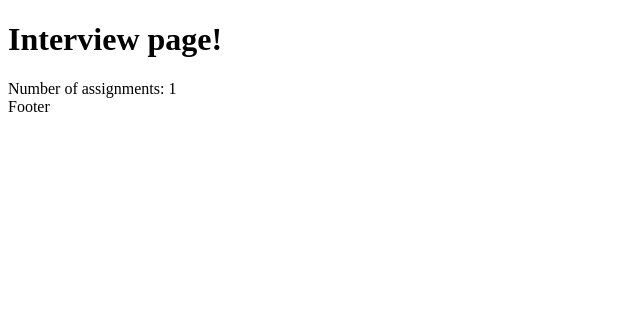
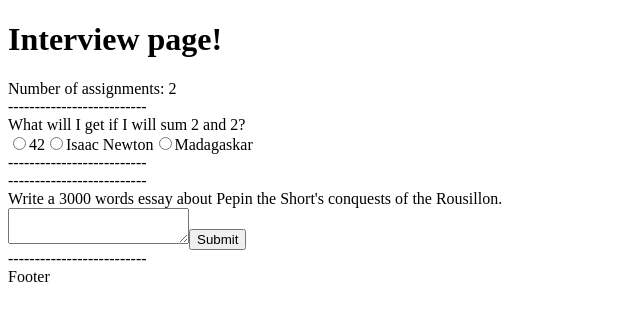
Before and after one commit to Alakind/ISEP, a React (Vite) app in the folder frontend/applicant/: page /interview in a window 1280 px wide. Shown: the top 320 px of the page, without its empty margins (0-640 px from the left). Built offline with nearby package versions, Linux system fonts and the light colour scheme.

Commit message:
added interview skeleton

```diff
--- /dev/null
+++ b/frontend/applicant/src/components/Assignment.tsx
@@ -0,0 +1,31 @@
+import { AssignmentTypes } from "../utils/constants";
+import {
+  AssignmentInterface,
+  AssignmentMultipleChoiceInterface,
+} from "../utils/types";
+import AssignmentMultipleChoice from "./AssignmentMultipleChoice";
+import AssignmentOpen from "./AssignmentOpen";
+
+function Assignment({ assignment }: AssignmentProps) {
+  return (
+    <>
+      <div>--------------------------</div>
+      <div>{assignment.text}</div>
+      {assignment.type == AssignmentTypes.MULTIPLE_CHOICE && (
+        <AssignmentMultipleChoice
+          assignment={assignment as AssignmentMultipleChoiceInterface}
+        />
+      )}
+      {assignment.type == AssignmentTypes.OPEN && (
+        <AssignmentOpen assignment={assignment} />
+      )}
+      <div>--------------------------</div>
+    </>
+  );
+}
+
+interface AssignmentProps {
+  assignment: AssignmentInterface;
+}
+
+export default Assignment;
--- /dev/null
+++ b/frontend/applicant/src/components/AssignmentMultipleChoice.tsx
@@ -0,0 +1,22 @@
+import { AssignmentMultipleChoiceInterface } from "../utils/types";
+
+function AssignmentMultipleChoice({
+  assignment,
+}: AssignmentMultipleChoiceProps) {
+  return (
+    <>
+      {assignment.options.map((option, i) => (
+        <label key={i}>
+          <input type="radio" value={option} name={assignment.id} />
+          {option}
+        </label>
+      ))}
+    </>
+  );
+}
+
+interface AssignmentMultipleChoiceProps {
+  assignment: AssignmentMultipleChoiceInterface;
+}
+
+export default AssignmentMultipleChoice;
--- /dev/null
+++ b/frontend/applicant/src/components/AssignmentOpen.tsx
@@ -0,0 +1,16 @@
+import { AssignmentInterface } from "../utils/types";
+
+function AssignmentOpen({ assignment }: AssignmentOpenChoiceProps) {
+  return (
+    <>
+      <textarea />
+      <button type="button">Submit</button>
+    </>
+  );
+}
+
+interface AssignmentOpenChoiceProps {
+  assignment: AssignmentInterface;
+}
+
+export default AssignmentOpen;
--- a/frontend/applicant/src/components/InterviewHeader.tsx
+++ b/frontend/applicant/src/components/InterviewHeader.tsx
@@ -1,4 +1,4 @@
-import { AssignmentTypes } from "../utils/constants";
+import { SectionInterface } from "../utils/types";
 
 function InterviewHeader({ section }: InterviewHeaderProps) {
   return (
@@ -9,12 +9,7 @@ function InterviewHeader({ section }: InterviewHeaderProps) {
 }
 
 interface InterviewHeaderProps {
-  section: {
-    assignments: {
-      type: (typeof AssignmentTypes)[keyof typeof AssignmentTypes];
-      isSolved: boolean;
-    }[];
-  };
+  section: SectionInterface;
 }
 
 export default InterviewHeader;
--- a/frontend/applicant/src/containers/InterviewPageContainer.tsx
+++ b/frontend/applicant/src/containers/InterviewPageContainer.tsx
@@ -1,3 +1,4 @@
+import Assignment from "../components/Assignment";
 import InterviewHeader from "../components/InterviewHeader";
 import { AssignmentTypes } from "../utils/constants";
 
@@ -5,8 +6,19 @@ function InterviewPageContainer() {
   const section = {
     assignments: [
       {
+        id: "randomid12345678",
         type: AssignmentTypes.MULTIPLE_CHOICE,
         isSolved: false,
+        text: ["What will I get if I will sum 2 and 2?"],
+        options: ["42", "Isaac Newton", "Madagaskar"],
+      },
+      {
+        id: "randomid4398630",
+        type: AssignmentTypes.OPEN,
+        isSolved: false,
+        text: [
+          "Write a 3000 words essay about Pepin the Short's conquests of the Rousillon.",
+        ],
       },
     ],
   };
@@ -15,7 +27,13 @@ function InterviewPageContainer() {
     <>
       <h1>Interview page!</h1>
       <InterviewHeader section={section} />
-      <div></div>
+      <div>
+        {section.assignments.map((assignment) => (
+          <div key={assignment.id}>
+            <Assignment assignment={assignment} />
+          </div>
+        ))}
+      </div>
       <div>Footer</div>
     </>
   );
--- a/frontend/applicant/src/utils/constants.tsx
+++ b/frontend/applicant/src/utils/constants.tsx
@@ -1,4 +1,5 @@
 export const AssignmentTypes = {
   CODING: "Coding",
   MULTIPLE_CHOICE: "Multiple choice",
+  OPEN: "Open",
 };
--- /dev/null
+++ b/frontend/applicant/src/utils/types.tsx
@@ -0,0 +1,20 @@
+import { AssignmentTypes } from "./constants";
+
+export interface SectionInterface {
+  assignments: AssignmentInterface[];
+}
+
+export interface AssignmentInterface {
+  id: string;
+  type: (typeof AssignmentTypes)[keyof typeof AssignmentTypes];
+  isSolved: boolean;
+  text: string[];
+}
+
+export interface AssignmentMultipleChoiceInterface {
+  id: string;
+  type: (typeof AssignmentTypes)[keyof typeof AssignmentTypes];
+  isSolved: boolean;
+  text: string[];
+  options: string[];
+}
```
